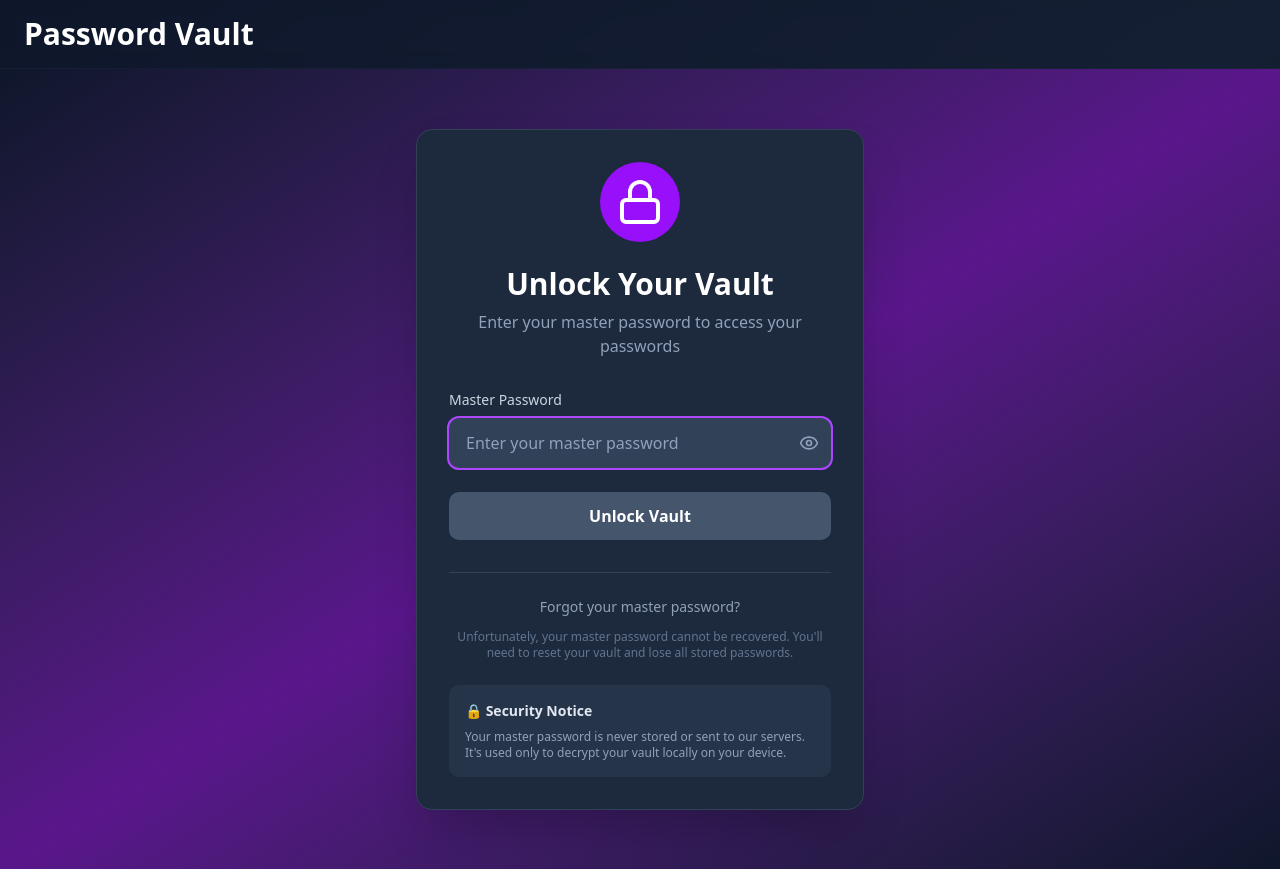
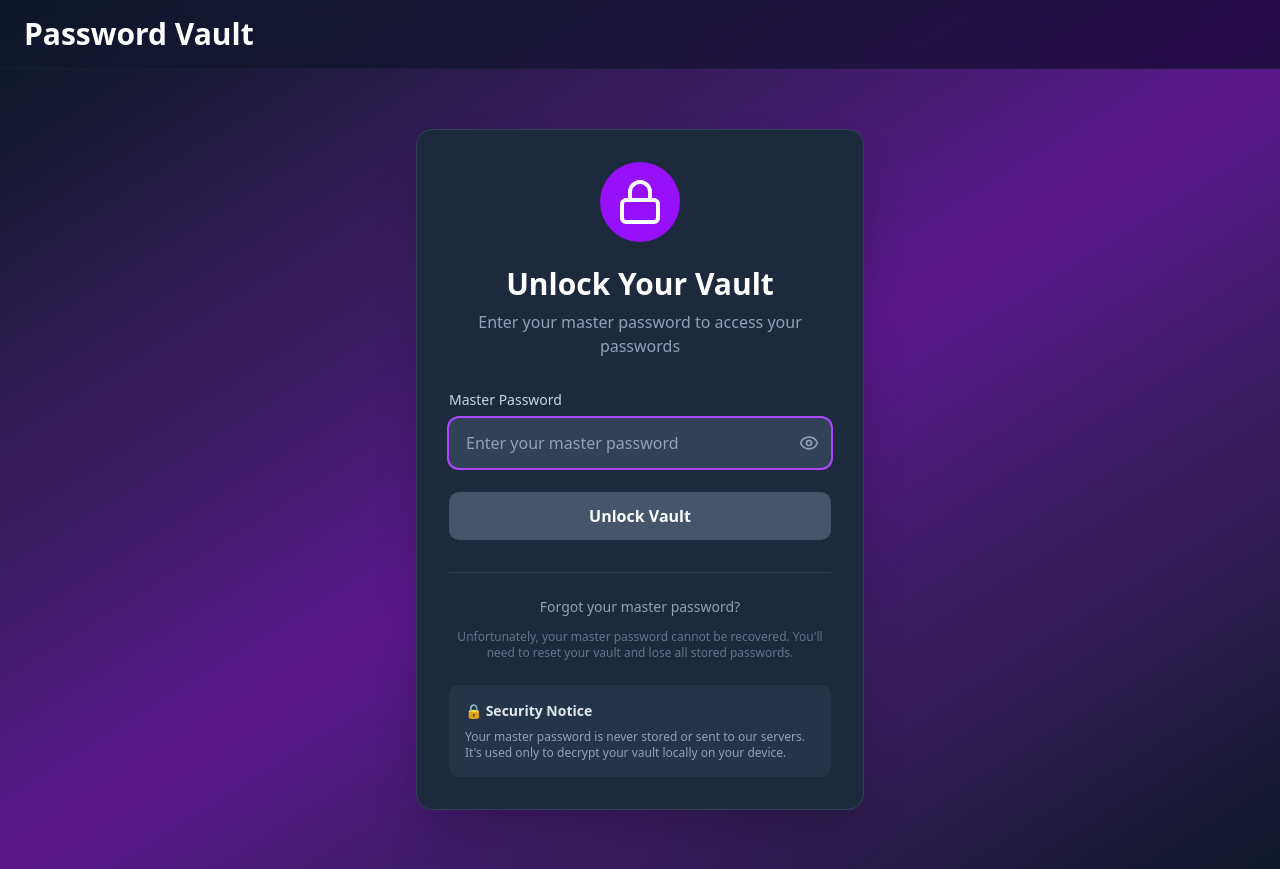
Before and after one commit to dmitridrozdov/password-manager, a Next.js app: page /unlock in a window 1280 px wide. Built offline with nearby package versions, Linux system fonts and the light colour scheme.

Commit message:
Update layout.tsx

```diff
--- a/app/layout.tsx
+++ b/app/layout.tsx
@@ -13,7 +13,7 @@
       afterSignOutUrl="/"
     >
       <html lang="en" suppressHydrationWarning>
-        <body className="bg-gradient-to-br from-slate-900 via-slate-800 to-slate-900" suppressHydrationWarning>
+        <body className="bg-gradient-to-br from-slate-900 via-purple-950 to-slate-900" suppressHydrationWarning>
           <header className="border-b border-slate-800/50 bg-slate-900/50 backdrop-blur-sm">
             <div className="max-w-7xl mx-auto px-6 py-4 flex justify-between items-center">
 
```
